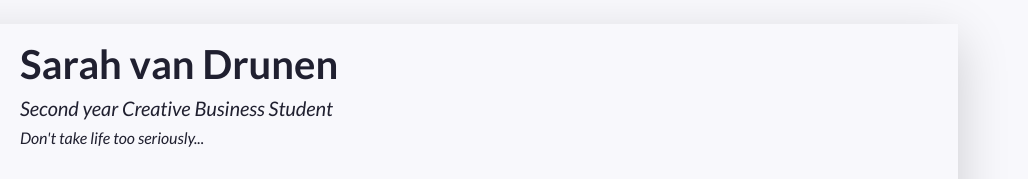
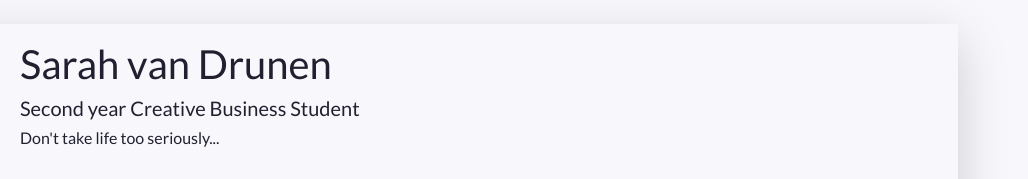
Before and after one commit to sarahvdrunen/CV_SarahvanDrunen_231213, a plain HTML site: page index.html in a window 1280 px wide. Shown: the top 179 px of the page, 252-1280 px from the left. Drawn offline with nearby package versions, Linux system fonts and the light colour scheme; a web font is replaced by a local one.

Commit message:
change font

```diff
--- a/index.html
+++ b/index.html
@@ -49,9 +49,9 @@
         -->
 
         <div class="col-12 col-sm-8 col-md-9 col-lg-10 my-3 header-content">
-          <h1 class="fw-bolder">Sarah van Drunen</h1>
-          <h5 class="fst-italic tagline">Second year Creative Business Student</h5>
-          <h6 Class="fst-italic tagline">Don't take life too seriously...</h6>
+          <h1 class="costum-heading">Sarah van Drunen</h1>
+          <h5 class="costum-heading">Second year Creative Business Student</h5>
+          <h6 Class="costum-heading">Don't take life too seriously...</h6>
         </div>
       </header>
 
```
